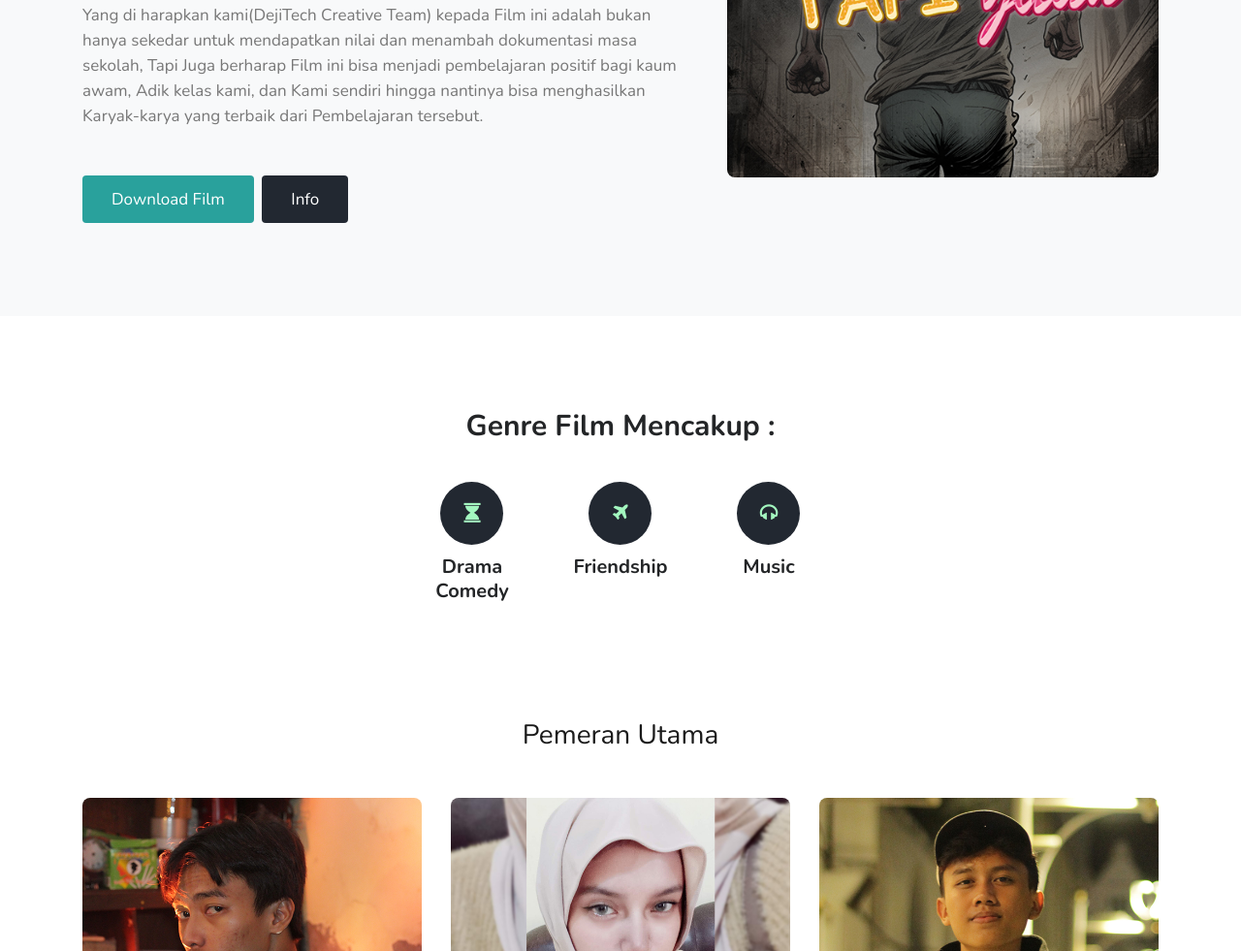
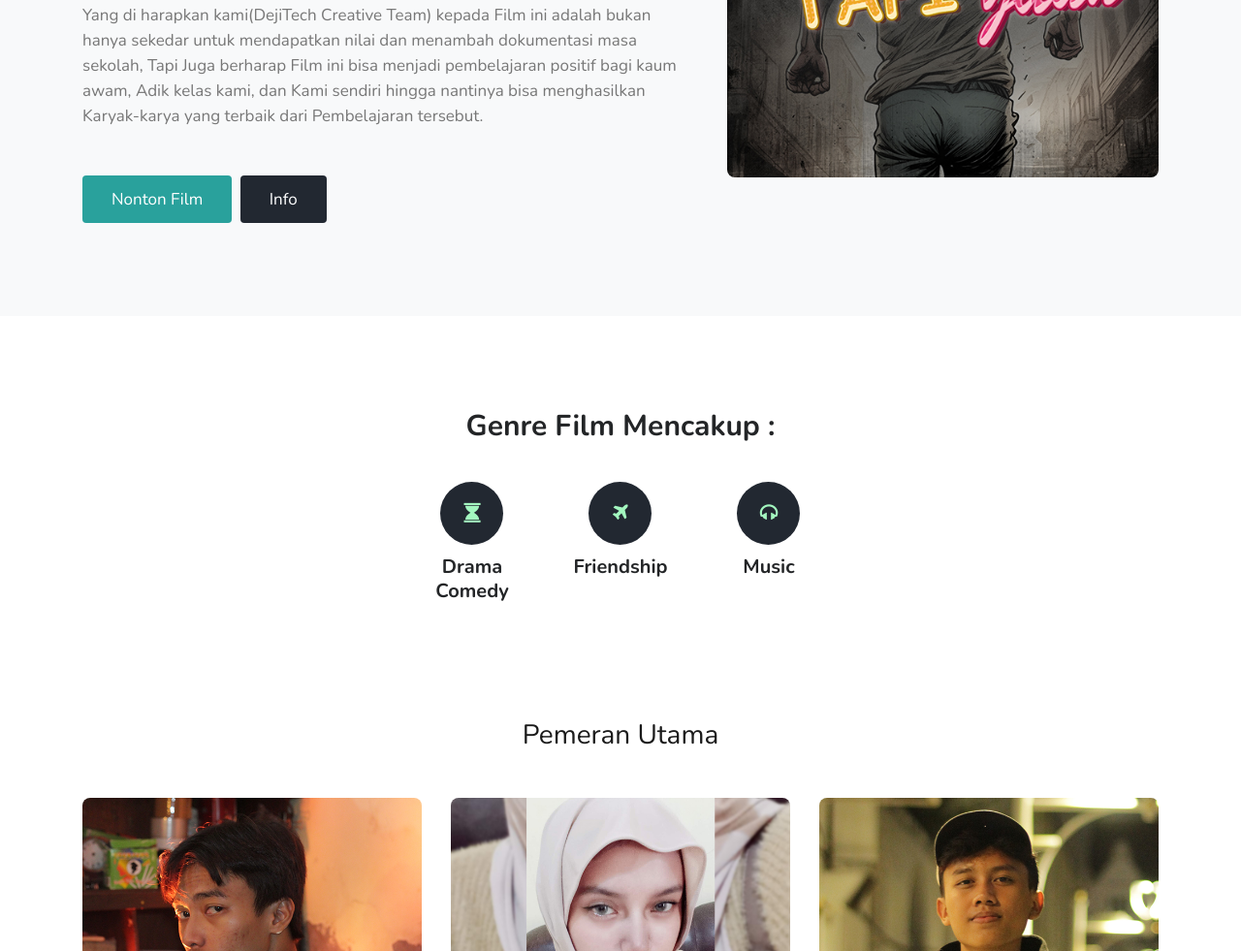
Before and after one commit to DekatTapiJauh/DekatTapiJauh.github.io, a plain HTML site: page about.html in a window 1280 px wide. Shown: the part 1368-2349 px from the top of the page at 97% size. Drawn offline with nearby package versions, Linux system fonts and the light colour scheme.

Commit message:
Update about.html

```diff
--- a/about.html
+++ b/about.html
@@ -112,7 +112,7 @@ Author URL: https://www.instagram.com/gazzyptra/
                         <p class="">Film ini adalah tugas terakhir dari kelas XII Multimedia 2 dari SMK Tirtajaya depok Yang di sutradarai oleh Gazzya Putra dan di Produseri oleh Warid Ardiansyah. Tim produksi DejiTech Creative diantaranya Gazzya, Rahmad, Warid, Rafi, Dirga, Kenji, Daffa, Ferdi, Annisa, Arsyi. Film ini di produksi dalam kurung waktu sebulan dan telah bekerjama dengan beberapa sponsor. Tugas Film ini menjadi syarat kami untuk lulus sebagai siswa SMK Tirtajaya Depok dari jurusan Multimedia..</p>
                         <p class="mb-0"> Yang di harapkan kami(DejiTech Creative Team) kepada Film ini adalah bukan hanya sekedar untuk mendapatkan nilai dan menambah dokumentasi masa sekolah, Tapi Juga berharap Film ini bisa menjadi pembelajaran positif bagi kaum awam, Adik kelas kami, dan Kami sendiri hingga nantinya bisa menghasilkan Karyak-karya yang terbaik dari Pembelajaran tersebut.
                         </p>
-                        <a href="https://www.youtube.com/@smktirtajayaofficial2233" class="primary-btn-style btn-primary btn mt-lg-5 mt-4">Download Film</a>
+                        <a href="https://youtu.be/rXnxoCYzw6I?si=E6dnf-dfaW7-tYC3" class="primary-btn-style btn-primary btn mt-lg-5 mt-4">Nonton Film</a>
                         <a href="https://www.instagram.com/film_dekattapijauh/?utm_source=ig_web_button_share_sheet&igshid=OGQ5ZDc2ODk2ZA==" class="secondary-btn-style btn-secondary btn mt-lg-5 mt-4 ml-1">Info</a>
                     </div>
                 </div>
```
